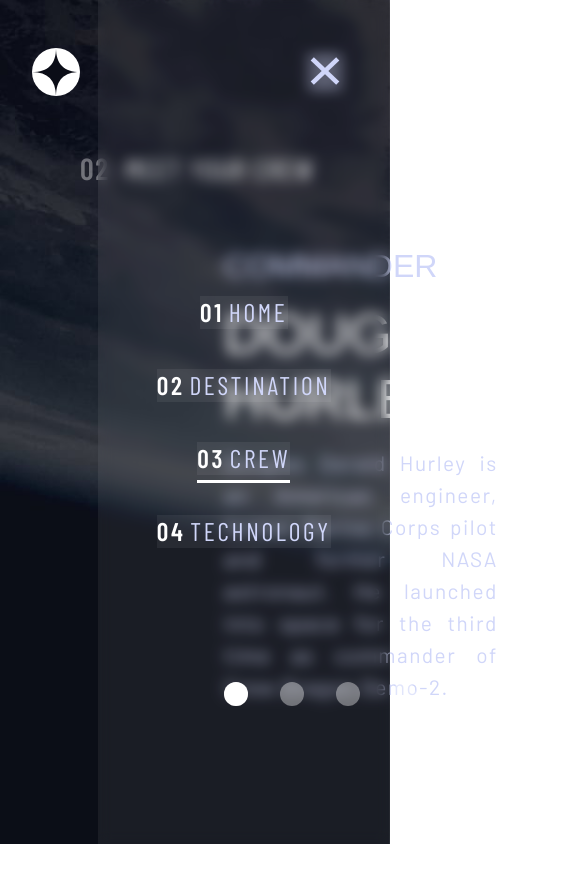
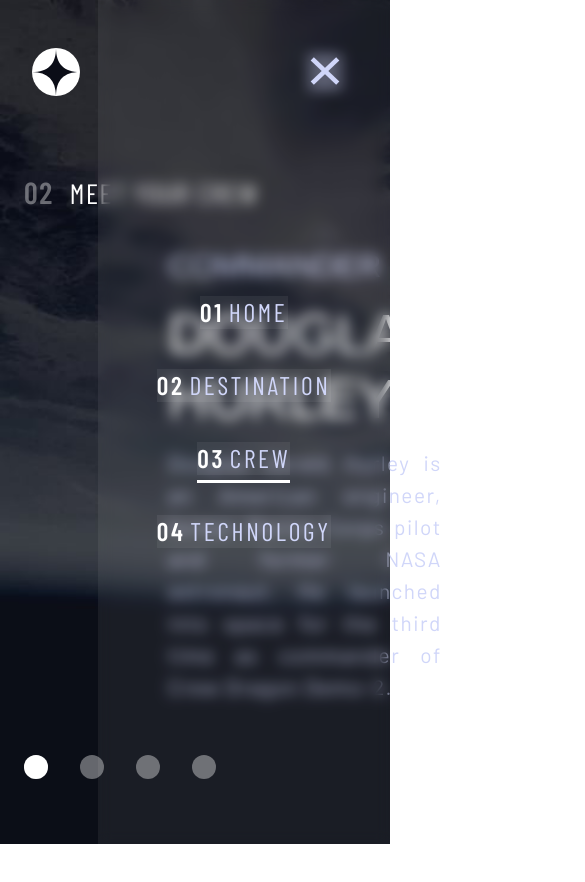
Before and after one commit to StalinAM/space-tourism, a Next.js app: page /crew/dougla in a window 390 px wide. Shown: the top 882 px of the page, 585 px wide, since content can reach past the window. Before the commit the page ends 844 px from the top, so only its background shows below. Built offline with nearby package versions, Linux system fonts and the light colour scheme; a web font is replaced by a local one.

Commit message:
update css

```diff
--- a/app/crew/Crew.module.css
+++ b/app/crew/Crew.module.css
@@ -1,5 +1,5 @@
 .background {
-  position: absolute;
+  position: fixed;
   top: 0;
   left: 0;
   width: 100%;
@@ -39,21 +39,21 @@
   grid-row: 3/4;
   display: flex;
   gap: 2rem;
-  margin-left: 9rem;
+  margin-left: 4rem;
   margin-bottom: 11rem;
 }
-.container li {
+.container_nav li {
   width: 1.5rem;
   height: 1.5rem;
   border-radius: 50%;
   background-color: var(--opacity);
   position: relative;
 }
-.container li:hover {
+.container_nav li:hover {
   background-color: var(--title);
   transition: 0.5s;
 }
-.container li a {
+.container_nav li a {
   position: absolute;
   top: 0;
   left: 0;
@@ -74,3 +74,32 @@
   z-index: 3;
   background-color: var(--title);
 }
+@media screen and (max-width: 1080px) {
+  .container {
+    padding: 0 2rem;
+  }
+  .background {
+    background-image: url(/crew/background-crew-tablet.jpg);
+  }
+  .container_nav {
+    margin-left: 0;
+  }
+}
+@media screen and (max-width: 768px) {
+  .container {
+    grid-template-columns: min-content;
+    grid-template-rows: 3rem 1fr 4rem 1fr;
+    column-gap: 0;
+    row-gap: 2rem;
+    height: 100%;
+    padding: 1.5rem;
+  }
+  .background {
+    background-image: url(/crew/background-crew-mobile.jpg);
+  }
+  .container_nav {
+    grid-row: 3/4;
+    grid-column: 1/2;
+    margin: 0;
+  }
+}
```
